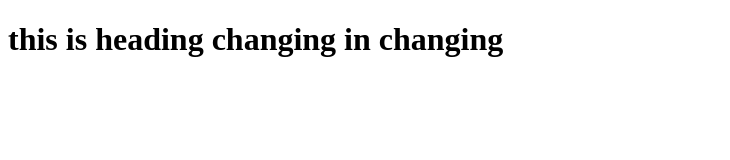
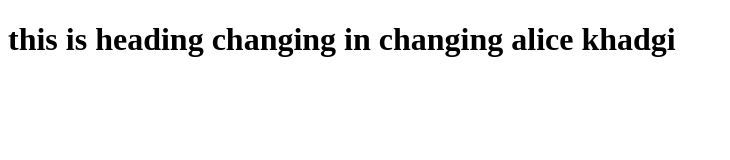
Before and after one commit to aliceK2/testgit, a plain HTML site: page index.htm in a window 1280 px wide. Shown: the whole page, without its empty margins (0-730 px from the left). Drawn offline with Linux system fonts and the light colour scheme.

Commit message:
Changed this, that, and the other thing

```diff
--- a/index.htm
+++ b/index.htm
@@ -7,6 +7,6 @@
     <title>Document</title>
 </head>
 <body>
-    <h1>this is heading changing in changing</h1>
+    <h1>this is heading changing in changing alice khadgi</h1>
 </body>
 </html>
```
